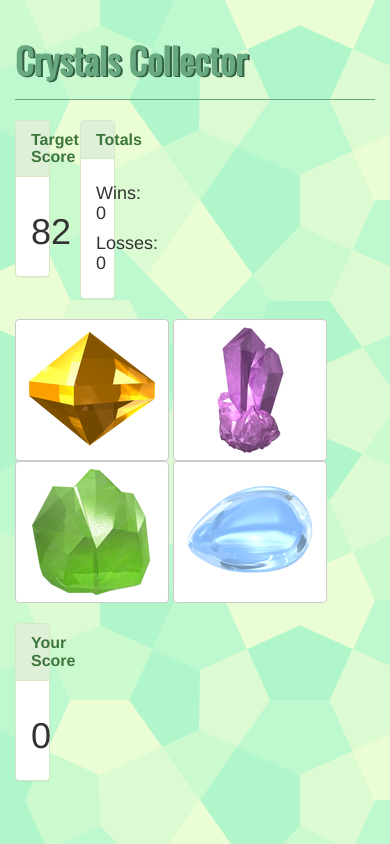
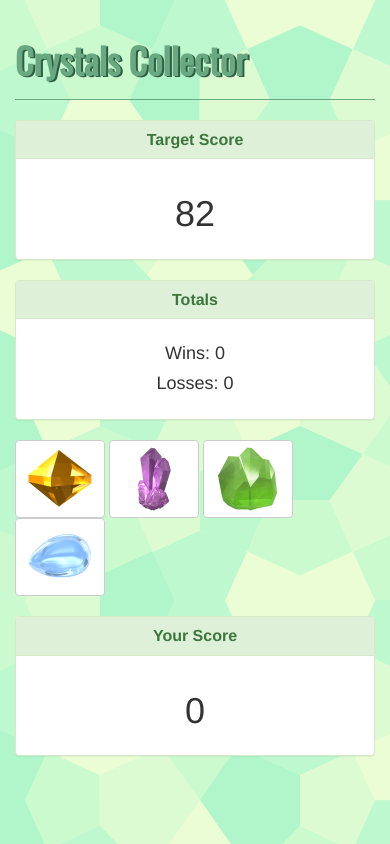
Before and after one commit to jdwong415/week-2-game, a plain HTML site: page index.html in a window 390 px wide. Both pictures are taken after a click on the element "Click here to continue". Drawn offline with nearby package versions, Linux system fonts and the light colour scheme.

Commit message:
Descrease image size

```diff
--- a/assets/css/style.css
+++ b/assets/css/style.css
@@ -21,6 +21,10 @@ body {
   display: none;
 }
 
-.img {
+.img-row {
   padding-bottom: 20px;
 }
+
+.img {
+  width: 64px;
+}
--- a/index.html
+++ b/index.html
@@ -25,7 +25,7 @@
 
   <div class="container" id="instructions">
     <div class="row">
-      <div class="col-xs-12">
+      <div class="col-sm-12">
         <div class="panel panel-success">
           <div class="panel-heading">
             <h3 class="panel-title">Instructions</h3>
@@ -47,7 +47,7 @@
 
   <div class="container" id="game">
     <div class="row text-center">
-      <div class="col-xs-2">
+      <div class="col-sm-2">
         <div class="panel panel-success">
           <div class="panel-heading">
             <h3 class="panel-title">Target Score</h3>
@@ -57,7 +57,7 @@
           </div>
         </div>
       </div>
-      <div class="col-xs-2">
+      <div class="col-sm-2">
         <div class="panel panel-success">
           <div class="panel-heading">
             <h3 class="panel-title">Totals</h3>
@@ -70,25 +70,25 @@
       </div>
     </div>
 
-    <div class="row img">
-      <div class="col-xs-12">
+    <div class="row img-row">
+      <div class="col-sm-12">
         <button id="button-1" class="btn btn-default">
-          <img src="assets/images/gem1.png">
+          <img src="assets/images/gem1.png" class="img">
         </button>
         <button id="button-2" class="btn btn-default">
-          <img src="assets/images/gem2.png">
+          <img src="assets/images/gem2.png" class="img">
         </button>
         <button id="button-3" class="btn btn-default">
-          <img src="assets/images/gem3.png">
+          <img src="assets/images/gem3.png" class="img">
         </button>
         <button id="button-4" class="btn btn-default">
-          <img src="assets/images/gem4.png">
+          <img src="assets/images/gem4.png" class="img">
         </button>
       </div>
     </div>
 
     <div class="row text-center">
-      <div class="col-xs-2">
+      <div class="col-sm-2">
         <div class="panel panel-success">
           <div class="panel-heading">
             <h3 class="panel-title">Your Score</h3>
```
